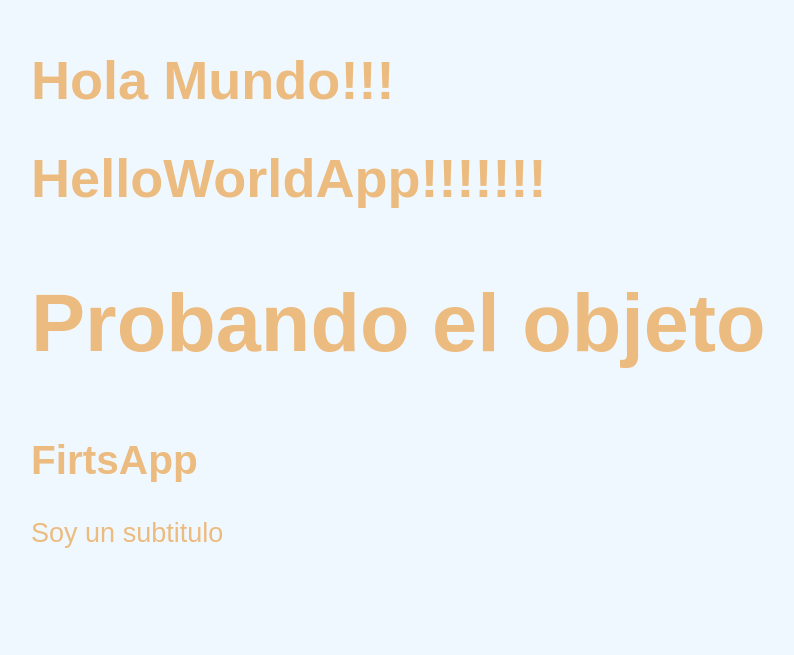
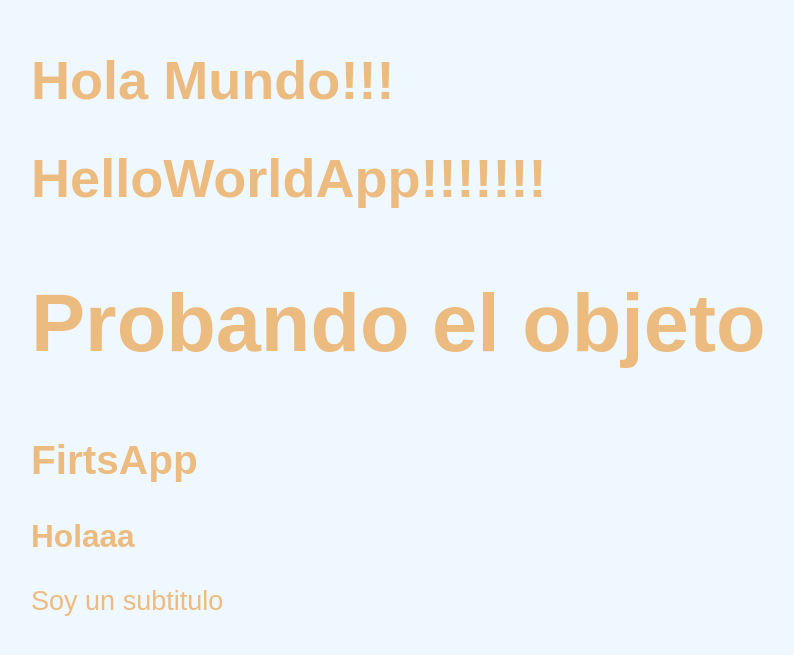
Before and after one commit to Nau-c/React-de-cero-a-experto, a React (Vite) app in the folder 03-counter-app-vite/: page / in a window 1280 px wide. Shown: the part 135-790 px from the top of the page, without its empty margins (117-911 px from the left). Built offline with nearby package versions, Linux system fonts and the light colour scheme.

Commit message:
comunication whit components

```diff
--- a/03-counter-app-vite/src/FirtsApp.jsx
+++ b/03-counter-app-vite/src/FirtsApp.jsx
@@ -14,12 +14,13 @@ const getSaludo = () => {
     }
 }
 
-    export const FirtsApp = ( props ) => {
-        console.log( props );
+    export const FirtsApp = ({ props, title, subTitle }) => {
+        console.log( "PROPS", props );
     return (
         <>
             <h1>{ getSaludo() }</h1>
             <h2>FirtsApp</h2>
+            <h3>{ title }</h3>
             <p>Soy un subtitulo</p>
             {/* <p>{ JSON.stringify( message ) }</p> */}
         </>
--- a/03-counter-app-vite/src/main.jsx
+++ b/03-counter-app-vite/src/main.jsx
@@ -8,6 +8,6 @@ ReactDOM.createRoot(document.getElementById("root")).render(
   <React.StrictMode>
     <App />
     <HelloWorldApp />
-    <FirtsApp />
+    <FirtsApp title="Holaaa" subTitle="test"/>
   </React.StrictMode>
 );
```
